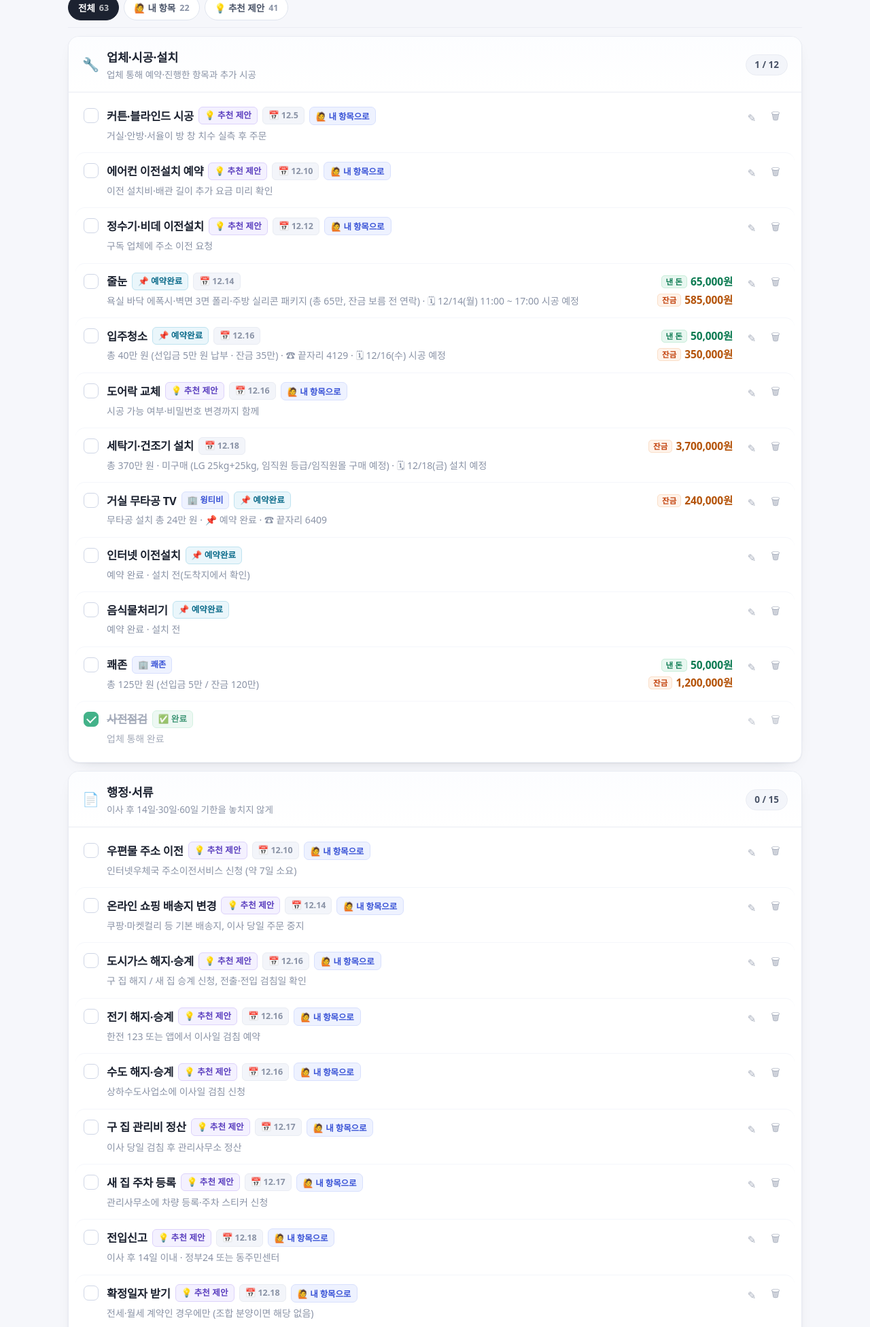
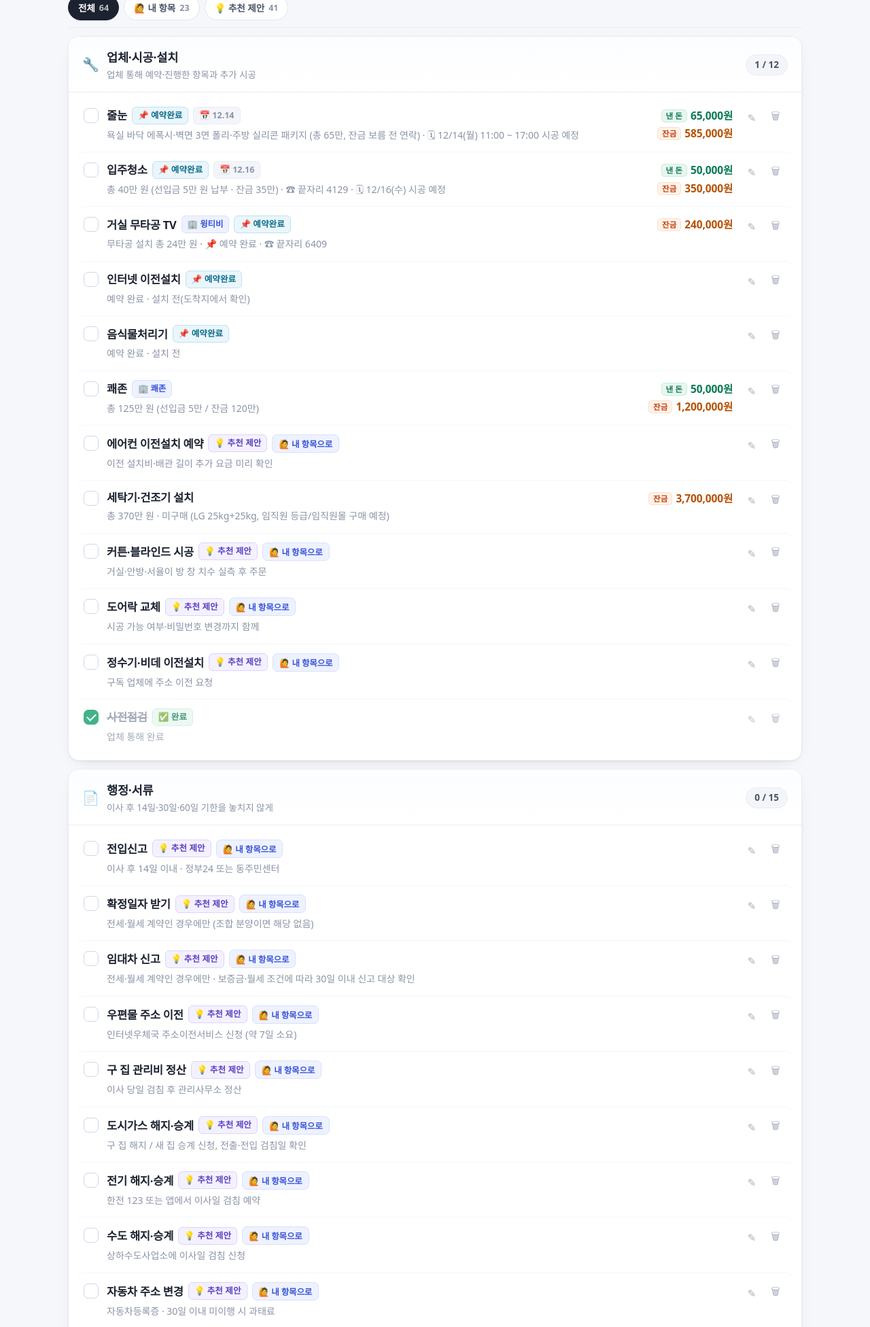
Before and after one commit to hongsy41-netizen/move_home, a plain HTML site: page index.html in a window 1280 px wide. Shown: the part 848-2800 px from the top of the page at 68% size. Drawn offline with Linux system fonts and the light colour scheme.

Commit message:
성윤 님이 말씀한 확정 5건 외 날짜 전부 미정으로(세탁기 12/18 문구 삭제), 안방 TV 이동형 거치대 추가, 날짜 미정 접힌 목록, v9 마이그레이션

```diff
--- a/index.html
+++ b/index.html
@@ -458,6 +458,17 @@
   }
   .tl-foot p{margin:0;font-size:13px;color:var(--ink-3);line-height:1.55;max-width:640px}
   .tl-daycnt{font-size:12.5px;font-weight:700;color:var(--ink-3);margin-top:8px}
+  /* 날짜 미정 — 타임라인 하단에 개수만 안내하고, 펼치면 목록 */
+  .tl-undated{border-top:1px solid var(--line);padding:0 22px;background:#fcfdff}
+  .tl-undated summary{cursor:pointer;list-style:none;display:flex;align-items:center;gap:7px;flex-wrap:wrap;padding:13px 0;font-size:13.5px;font-weight:700;color:var(--ink-2)}
+  .tl-undated summary::-webkit-details-marker{display:none}
+  .tl-undated summary::before{content:"▸";color:var(--ink-3);font-size:11px}
+  .tl-undated[open] summary::before{content:"▾"}
+  .tl-undated summary b{font-weight:800;color:var(--ink)}
+  .tl-undated .u-sub{font-weight:600;color:var(--ink-3);font-size:12.5px}
+  .tl-undated ul{list-style:none;margin:0 0 14px;padding:0;display:grid;grid-template-columns:repeat(auto-fill,minmax(230px,1fr));gap:6px}
+  .tl-undated li{display:flex;align-items:center;gap:6px;flex-wrap:wrap;font-size:13px;color:var(--ink-2);border:1px dashed var(--line-2);border-radius:9px;padding:7px 10px;background:#fff;line-height:1.4}
+  .tl-undated li .u-t{word-break:keep-all}
   .tl-empty{padding:40px 22px;text-align:center;color:var(--ink-3);font-size:15px;line-height:1.6}
   @media (max-width:680px){
     .tl-key{grid-template-columns:1fr 1fr;gap:8px;padding:14px 16px}
@@ -465,6 +476,8 @@
     .tl-day{grid-template-columns:62px minmax(0,1fr);gap:10px;padding:14px 0}
     .tl-date b{font-size:16px}
     .tl-foot{padding:14px 16px}
+    .tl-undated{padding:0 16px}
+    .tl-undated ul{grid-template-columns:1fr}
   }
 
   @media (max-width:680px){
@@ -716,14 +729,14 @@
   /* ─────────── 설정 ─────────── */
   const MOVE_DATE = "2026-12-17";
   const STORAGE_KEY = "moving-dashboard-v1";
-  const DATA_VERSION = 8;
+  const DATA_VERSION = 9;
 
   /* 성윤 님이 직접 말씀하신(이미 정해 둔) 항목 — 나머지 기본 항목은 '💡 추천 제안'으로 구분한다. */
   const OWN_TITLES = [
     "줄눈", "거실 무타공 TV", "사전점검", "입주청소", "인터넷 이전설치", "음식물처리기", "쾌존",
     "세탁기·건조기 설치", "홈카페 아일랜드 세팅", "커피머신 (웬두지 리타 BA)", "가구 (소파·식탁·침대)",
     "조명 — 아르떼미데 톨로메오 메가 플로어",
-    "밥솥", "에어프라이기", "수건", "서율방 매트리스 커버",
+    "밥솥", "에어프라이기", "수건", "서율방 매트리스 커버", "안방 TV 이동형 거치대",
     "중도금 이자 상환", "중도금 완납 증명서 발급",
     "주택담보(잔금)대출 은행 비교·선정 및 실행", "조합 잔금 납부 및 추가 납부금 확인",
     "이삿짐 업체 최종 확인", "엘리베이터 예약 15:00~18:00 재확인"
@@ -748,7 +761,7 @@
     "입주청소": { paidAmount:50000, remainingAmount:350000,
       memo:"총 40만 원 (선입금 5만 원 납부 · 잔금 35만) · ☎ 끝자리 4129 · 🗓 12/16(수) 시공 예정" },
     "세탁기·건조기 설치": { paidAmount:0, remainingAmount:3700000,
-      memo:"총 370만 원 · 미구매 (LG 25kg+25kg, 임직원 등급/임직원몰 구매 예정) · 🗓 12/18(금) 설치 예정" },
+      memo:"총 370만 원 · 미구매 (LG 25kg+25kg, 임직원 등급/임직원몰 구매 예정)" },
     "이삿짐 업체 최종 확인": { vendor:"한미", paidAmount:100000, remainingAmount:1700000,
       memo:"6톤, 사다리차 29만 원 포함 (총 180만) · ☎ 끝자리 2482 · 방문 시간·추가 요금 통화 확인" },
     "쾌존": { vendor:"쾌존", paidAmount:50000, remainingAmount:1200000,
@@ -765,18 +778,42 @@
   /* 업체명 정정 — 이미 저장된 항목에도 반영 */
   const VENDOR_FIX = { "리안데코": "린다데코" };
 
-  /* 성윤 님이 확정한 일정 — 이미 저장된 항목에도 날짜를 맞춘다 */
+  /* 성윤 님이 직접 말씀한 확정 일정 — 이 5건 외에는 어떤 날짜도 임의로 적지 않는다. */
   const CONFIRMED_DUE = {
     "줄눈": "2026-12-14",
     "입주청소": "2026-12-16",
-    "가구 (소파·식탁·침대)": "2026-12-17"
+    "가구 (소파·식탁·침대)": "2026-12-17",
+    "이삿짐 업체 최종 확인": "2026-12-17",
+    "엘리베이터 예약 15:00~18:00 재확인": "2026-12-17"
   };
-  /* 12월 15일은 일정을 두지 않는 날 — 이 날 잳혀 있던 기본 항목은 앞뒤 날짜로 옮긴다 */
-  const MOVE_OFF_15 = {
-    "세탁기·건조기 설치": "2026-12-18",
-    "도시가스 해지·승계": "2026-12-16",
-    "전기 해지·승계": "2026-12-16",
-    "수도 해지·승계": "2026-12-16"
+  /* v8까지 기본값으로 넣어 두었던 날짜 — 저장값에 남아 있으면 비운다(성윤 님이 말씀한 적 없음). */
+  const V8_SEED_DUE = {
+    "줄눈": "2026-12-14", "거실 무타공 TV": "", "사전점검": "", "입주청소": "2026-12-16",
+    "인터넷 이전설치": "", "음식물처리기": "", "쾌존": "",
+    "에어컨 이전설치 예약": "2026-12-10", "세탁기·건조기 설치": "2026-12-18",
+    "커튼·블라인드 시공": "2026-12-05", "도어락 교체": "2026-12-16", "정수기·비데 이전설치": "2026-12-12",
+    "전입신고": "2026-12-18", "확정일자 받기": "2026-12-18", "임대차 신고": "2027-01-16",
+    "우편물 주소 이전": "2026-12-10", "구 집 관리비 정산": "2026-12-17",
+    "도시가스 해지·승계": "2026-12-16", "전기 해지·승계": "2026-12-16", "수도 해지·승계": "2026-12-16",
+    "자동차 주소 변경": "2026-12-24", "자동차 보험 주소 변경": "2026-12-18", "건강보험 주소 변경": "2026-12-24",
+    "서율이 전학 절차": "2026-12-18", "은행·카드사 주소 변경": "2026-12-31",
+    "온라인 쇼핑 배송지 변경": "2026-12-14", "새 집 주차 등록": "2026-12-17",
+    "잔금 이체 한도 상향 신청": "2026-12-08", "중도금 이자 상환": "", "중도금 완납 증명서 발급": "",
+    "주택담보(잔금)대출 은행 비교·선정 및 실행": "2026-12-17", "조합 잔금 납부 및 추가 납부금 확인": "2026-12-17",
+    "취득세·지방교육세 신고·납부": "2027-02-15", "등기 접수 · 법무사 비용": "2026-12-17",
+    "중개수수료(복비) 지급": "", "장기수선충당금 정산": "2026-12-17", "관리비 예치금·선수관리비": "2026-12-17",
+    "근저당 설정 확인": "2026-12-22", "주택화재보험 가입": "2026-12-16",
+    "홈카페 아일랜드 세팅": "2026-12-10", "커피머신 (웬두지 리타 BA)": "",
+    "가구 (소파·식탁·침대)": "2026-12-17", "조명 — 아르떼미데 톨로메오 메가 플로어": "",
+    "밥솥": "", "에어프라이기": "", "수건": "", "서율방 매트리스 커버": "",
+    "욕실 환풍기(휴젠뜨 대체)": "2026-12-12", "분리수거함": "2026-12-12",
+    "현관 신발장·수납 정리용품": "2026-12-12", "청소·생활용품": "2026-12-16",
+    "이삿짐 업체 최종 확인": "2026-12-16", "엘리베이터 예약 15:00~18:00 재확인": "2026-12-17",
+    "출발지 엘리베이터·주차 자리": "2026-12-16", "공과금 계량기 사진 촬영": "2026-12-17",
+    "열쇠·카드키·음식물카드 반납": "2026-12-17", "도어락 비밀번호 변경": "2026-12-17",
+    "귀중품·서류 따로 챙기기": "2026-12-17", "냉장고 비우기·해동": "2026-12-16",
+    "세탁기 물 빼기": "2026-12-17", "공유기·셋톱박스 반납": "2026-12-17",
+    "짐 검수·파손 확인": "2026-12-17", "새 집 하자 사진 남기기": "2026-12-17"
   };
 
   /* 메모 문구가 바뀐 항목의 예전 기본 메모 — 사용자가 직접 고친 메모는 덮어쓰지 않기 위해 */
@@ -789,7 +826,8 @@
     "세탁기·건조기 설치": [
       "도착지 배수·전원 위치 확인, 설치 기사 방문 시간 조율",
       "총 370만 원 — 워시타워 (결제 완료·잔금 구분 필요 시 수정)",
-      "총 370만 원 · 미구매 (LG 25kg+25kg, 임직원 등급/임직원몰 구매 예정)"
+      "총 370만 원 · 미구매 (LG 25kg+25kg, 임직원 등급/임직원몰 구매 예정)",
+      "총 370만 원 · 미구매 (LG 25kg+25kg, 임직원 등급/임직원몰 구매 예정) · 🗓 12/18(금) 설치 예정"
     ],
     "가구 (소파·식탁·침대)": [
       "쇼파 250 · 식탁 149 · 침대 269 (총 717만 → 650만 할인)"
@@ -820,45 +858,45 @@
       d("vendor","음식물처리기","예약 완료 · 설치 전",0,"",false),
       d("vendor","쾌존","",0,"",false),
       /* 업체·시공·설치 — 추가로 챙길 것 */
-      d("vendor","에어컨 이전설치 예약","이전 설치비·배관 길이 추가 요금 미리 확인",0,"2026-12-10"),
-      d("vendor","세탁기·건조기 설치","도착지 배수·전원 위치 확인, 설치 기사 방문 시간 조율",0,"2026-12-18"),
-      d("vendor","커튼·블라인드 시공","거실·안방·서율이 방 창 치수 실측 후 주문",0,"2026-12-05"),
-      d("vendor","도어락 교체","시공 가능 여부·비밀번호 변경까지 함께",0,"2026-12-16"),
-      d("vendor","정수기·비데 이전설치","구독 업체에 주소 이전 요청",0,"2026-12-12"),
+      d("vendor","에어컨 이전설치 예약","이전 설치비·배관 길이 추가 요금 미리 확인",0,""),
+      d("vendor","세탁기·건조기 설치","도착지 배수·전원 위치 확인, 설치 기사 방문 시간 조율",0,""),
+      d("vendor","커튼·블라인드 시공","거실·안방·서율이 방 창 치수 실측 후 주문",0,""),
+      d("vendor","도어락 교체","시공 가능 여부·비밀번호 변경까지 함께",0,""),
+      d("vendor","정수기·비데 이전설치","구독 업체에 주소 이전 요청",0,""),
 
       /* 행정·서류 */
-      d("admin","전입신고","이사 후 14일 이내 · 정부24 또는 동주민센터",0,"2026-12-18"),
-      d("admin","확정일자 받기","전세·월세 계약인 경우에만 (조합 분양이면 해당 없음)",0,"2026-12-18"),
-      d("admin","임대차 신고","전세·월세 계약인 경우에만 · 보증금·월세 조건에 따라 30일 이내 신고 대상 확인",0,"2027-01-16"),
-      d("admin","우편물 주소 이전","인터넷우체국 주소이전서비스 신청 (약 7일 소요)",0,"2026-12-10"),
-      d("admin","구 집 관리비 정산","이사 당일 검침 후 관리사무소 정산",0,"2026-12-17"),
-      d("admin","도시가스 해지·승계","구 집 해지 / 새 집 승계 신청, 전출·전입 검침일 확인",0,"2026-12-16"),
-      d("admin","전기 해지·승계","한전 123 또는 앱에서 이사일 검침 예약",0,"2026-12-16"),
-      d("admin","수도 해지·승계","상하수도사업소에 이사일 검침 신청",0,"2026-12-16"),
-      d("admin","자동차 주소 변경","자동차등록증 · 30일 이내 미이행 시 과태료",0,"2026-12-24"),
-      d("admin","자동차 보험 주소 변경","보험사 앱 또는 콜센터, 주차 위치 변경도 함께",0,"2026-12-18"),
-      d("admin","건강보험 주소 변경","건강보험공단 1577-1000 또는 The건강보험 앱",0,"2026-12-24"),
-      d("admin","서율이 전학 절차","새 학교 배정·전입학 서류, 겨울방학 일정 함께 확인",0,"2026-12-18"),
-      d("admin","은행·카드사 주소 변경","우편물 수령 주소 위주로 정리",0,"2026-12-31"),
-      d("admin","온라인 쇼핑 배송지 변경","쿠팡·마켓컬리 등 기본 배송지, 이사 당일 주문 중지",0,"2026-12-14"),
-      d("admin","새 집 주차 등록","관리사무소에 차량 등록·주차 스티커 신청",0,"2026-12-17"),
+      d("admin","전입신고","이사 후 14일 이내 · 정부24 또는 동주민센터",0,""),
+      d("admin","확정일자 받기","전세·월세 계약인 경우에만 (조합 분양이면 해당 없음)",0,""),
+      d("admin","임대차 신고","전세·월세 계약인 경우에만 · 보증금·월세 조건에 따라 30일 이내 신고 대상 확인",0,""),
+      d("admin","우편물 주소 이전","인터넷우체국 주소이전서비스 신청 (약 7일 소요)",0,""),
+      d("admin","구 집 관리비 정산","이사 당일 검침 후 관리사무소 정산",0,""),
+      d("admin","도시가스 해지·승계","구 집 해지 / 새 집 승계 신청, 전출·전입 검침일 확인",0,""),
+      d("admin","전기 해지·승계","한전 123 또는 앱에서 이사일 검침 예약",0,""),
+      d("admin","수도 해지·승계","상하수도사업소에 이사일 검침 신청",0,""),
+      d("admin","자동차 주소 변경","자동차등록증 · 30일 이내 미이행 시 과태료",0,""),
+      d("admin","자동차 보험 주소 변경","보험사 앱 또는 콜센터, 주차 위치 변경도 함께",0,""),
+      d("admin","건강보험 주소 변경","건강보험공단 1577-1000 또는 The건강보험 앱",0,""),
+      d("admin","서율이 전학 절차","새 학교 배정·전입학 서류, 겨울방학 일정 함께 확인",0,""),
+      d("admin","은행·카드사 주소 변경","우편물 수령 주소 위주로 정리",0,""),
+      d("admin","온라인 쇼핑 배송지 변경","쿠팡·마켓컬리 등 기본 배송지, 이사 당일 주문 중지",0,""),
+      d("admin","새 집 주차 등록","관리사무소에 차량 등록·주차 스티커 신청",0,""),
 
       /* 대출·세금·금융 */
-      d("finance","잔금 이체 한도 상향 신청","약 9억 원 이체 대비 · 은행 1일 이체한도와 창구 사전 예약 확인",0,"2026-12-08"),
+      d("finance","잔금 이체 한도 상향 신청","약 9억 원 이체 대비 · 은행 1일 이체한도와 창구 사전 예약 확인",0,""),
       d("finance","중도금 이자 상환","새마을금고 상도중앙본점 (금액 체크 필요)",0,""),
       d("finance","중도금 완납 증명서 발급","새마을금고 상도중앙본점 중도금·이자 상환 후 수령",0,""),
-      d("finance","주택담보(잔금)대출 은행 비교·선정 및 실행","약 9억 원 규모 예정, 은행 미정 · 금리·한도·인지세·근저당 조건 비교",0,"2026-12-17"),
-      d("finance","조합 잔금 납부 및 추가 납부금 확인","조합 잔금 및 추가 납부 금액 확인 필요",0,"2026-12-17"),
-      d("finance","취득세·지방교육세 신고·납부","취득일부터 60일 이내 · 위택스 또는 구청, 조합 분양 취득가액 기준",0,"2027-02-15"),
-      d("finance","등기 접수 · 법무사 비용","잔금일 접수, 등기필증 수령 방법 확인",0,"2026-12-17"),
+      d("finance","주택담보(잔금)대출 은행 비교·선정 및 실행","약 9억 원 규모 예정, 은행 미정 · 금리·한도·인지세·근저당 조건 비교",0,""),
+      d("finance","조합 잔금 납부 및 추가 납부금 확인","조합 잔금 및 추가 납부 금액 확인 필요",0,""),
+      d("finance","취득세·지방교육세 신고·납부","취득일부터 60일 이내 · 위택스 또는 구청, 조합 분양 취득가액 기준",0,""),
+      d("finance","등기 접수 · 법무사 비용","잔금일 접수, 등기필증 수령 방법 확인",0,""),
       d("finance","중개수수료(복비) 지급","부동산 중개로 계약한 경우에만 해당 (조합 분양이면 없음)",0,""),
-      d("finance","장기수선충당금 정산","조합 정산 내역과 입주 시 부과분 확인",0,"2026-12-17"),
-      d("finance","관리비 예치금·선수관리비","입주 시 납부 항목과 금액 확인",0,"2026-12-17"),
-      d("finance","근저당 설정 확인","대출 실행 후 등기부에 설정 여부 확인",0,"2026-12-22"),
-      d("finance","주택화재보험 가입","대출 조건이면 필수, 보장 범위 비교",0,"2026-12-16"),
+      d("finance","장기수선충당금 정산","조합 정산 내역과 입주 시 부과분 확인",0,""),
+      d("finance","관리비 예치금·선수관리비","입주 시 납부 항목과 금액 확인",0,""),
+      d("finance","근저당 설정 확인","대출 실행 후 등기부에 설정 여부 확인",0,""),
+      d("finance","주택화재보험 가입","대출 조건이면 필수, 보장 범위 비교",0,""),
 
       /* 살 것들·가전·가구 */
-      d("buy","홈카페 아일랜드 세팅","리타 BA 자리·콘센트 위치, 60×210 아일랜드 기준 배치",0,"2026-12-10"),
+      d("buy","홈카페 아일랜드 세팅","리타 BA 자리·콘센트 위치, 60×210 아일랜드 기준 배치",0,""),
       d("buy","커피머신 (웬두지 리타 BA)","",0,"",true),
       d("buy","가구 (소파·식탁·침대)","",0,"2026-12-17",false),
       d("buy","조명 — 아르떼미데 톨로메오 메가 플로어","",0,"",false),
@@ -866,24 +904,25 @@
       d("buy","에어프라이기","미구매",0,"",false),
       d("buy","수건","미구매",0,"",false),
       d("buy","서율방 매트리스 커버","미구매",0,"",false),
-      d("buy","욕실 환풍기(휴젠뜨 대체)","샤오미 욕바 등 후보 비교, 설치 방식 확인",0,"2026-12-12"),
-      d("buy","분리수거함","스테인레스 3구, 주방 동선에 맞는 크기",0,"2026-12-12"),
-      d("buy","현관 신발장·수납 정리용품","새 집 치수 실측 후 주문",0,"2026-12-12"),
-      d("buy","청소·생활용품","세제·걸레·쓰레기봉투·건전지 등 첫날 필요한 것",0,"2026-12-16"),
+      d("buy","안방 TV 이동형 거치대","미구매",0,"",false),
+      d("buy","욕실 환풍기(휴젠뜨 대체)","샤오미 욕바 등 후보 비교, 설치 방식 확인",0,""),
+      d("buy","분리수거함","스테인레스 3구, 주방 동선에 맞는 크기",0,""),
+      d("buy","현관 신발장·수납 정리용품","새 집 치수 실측 후 주문",0,""),
+      d("buy","청소·생활용품","세제·걸레·쓰레기봉투·건전지 등 첫날 필요한 것",0,""),
 
       /* 이사 당일·직전 */
-      d("day","이삿짐 업체 최종 확인","방문 시간·짐 목록·추가 요금 없는지 통화로 확인",0,"2026-12-16"),
+      d("day","이삿짐 업체 최종 확인","방문 시간·짐 목록·추가 요금 없는지 통화로 확인",0,"2026-12-17"),
       d("day","엘리베이터 예약 15:00~18:00 재확인","도착지 관리사무소에 전날·당일 아침 두 번 확인",0,"2026-12-17"),
-      d("day","출발지 엘리베이터·주차 자리","구 집 관리사무소에 사용 시간 미리 알리기",0,"2026-12-16"),
-      d("day","공과금 계량기 사진 촬영","전기·수도·가스 계량기, 이사 직전에 찍어 두기",0,"2026-12-17"),
-      d("day","열쇠·카드키·음식물카드 반납","구 집 반납 / 새 집 수령 목록 확인",0,"2026-12-17"),
-      d("day","도어락 비밀번호 변경","입주 직후 바로 변경",0,"2026-12-17"),
-      d("day","귀중품·서류 따로 챙기기","계약서·등기·여권·현금은 직접 들고 이동",0,"2026-12-17"),
-      d("day","냉장고 비우기·해동","전날 밤에 음식 정리, 문 열어 두고 이동",0,"2026-12-16"),
-      d("day","세탁기 물 빼기","잔수 제거 후 이동, 호스 분리",0,"2026-12-17"),
-      d("day","공유기·셋톱박스 반납","구 집 통신 장비 반납, 새 집 설치 일정 확인",0,"2026-12-17"),
-      d("day","짐 검수·파손 확인","이삿짐 목록과 대조, 파손은 당일 사진 남기기",0,"2026-12-17"),
-      d("day","새 집 하자 사진 남기기","입주 직후 벽·바닥·수전 상태 촬영",0,"2026-12-17")
+      d("day","출발지 엘리베이터·주차 자리","구 집 관리사무소에 사용 시간 미리 알리기",0,""),
+      d("day","공과금 계량기 사진 촬영","전기·수도·가스 계량기, 이사 직전에 찍어 두기",0,""),
+      d("day","열쇠·카드키·음식물카드 반납","구 집 반납 / 새 집 수령 목록 확인",0,""),
+      d("day","도어락 비밀번호 변경","입주 직후 바로 변경",0,""),
+      d("day","귀중품·서류 따로 챙기기","계약서·등기·여권·현금은 직접 들고 이동",0,""),
+      d("day","냉장고 비우기·해동","전날 밤에 음식 정리, 문 열어 두고 이동",0,""),
+      d("day","세탁기 물 빼기","잔수 제거 후 이동, 호스 분리",0,""),
+      d("day","공유기·셋톱박스 반납","구 집 통신 장비 반납, 새 집 설치 일정 확인",0,""),
+      d("day","짐 검수·파손 확인","이삿짐 목록과 대조, 파손은 당일 사진 남기기",0,""),
+      d("day","새 집 하자 사진 남기기","입주 직후 벽·바닥·수전 상태 촬영",0,"")
     ];
   }
 
@@ -951,19 +990,19 @@
     });
   }
 
-  /* 예전 저장값 업그레이드(v7 → v8) */
+  /* 예전 저장값 업그레이드(→ v9) */
   function applyUpgrade(items){
     applyCostSeed(items);
     applyDepositFix(items);
     applyReservedFix(items);
     applySuggestedFix(items);
-    applyScheduleFix(items);
+    applyDueCleanup(items);
     applyLightFix(items);
     applyBuyFix(items);
   }
 
   /* 성윤 님이 '살 것들'로 말한 추가 품목 — 저장값에 없으면 넣는다. */
-  const BUY_ADD = ["밥솥", "에어프라이기", "수건", "서율방 매트리스 커버"];
+  const BUY_ADD = ["밥솥", "에어프라이기", "수건", "서율방 매트리스 커버", "안방 TV 이동형 거치대"];
   function applyBuyFix(items){
     const seed = defaults();
     BUY_ADD.forEach(title=>{
@@ -1012,15 +1051,29 @@
     });
   }
 
-  /* 확정 일정(12/14 줄눈 · 12/16 입주청소 · 12/17 가구)과 12/15 비우기를 저장값에 반영.
-     성윤 님이 이미 따로 정한 날짜(기본값이 아닌 값)는 건드리지 않는다. */
-  function applyScheduleFix(items){
+  /* 성윤 님이 말씀하지 않은 날짜 정리(v8 → v9).
+     - 확정 5건(12/14 줄눈 · 12/16 입주청소 · 12/17 가구/이삿짐 최종 확인/엘리베이터 재확인)만 날짜를 남긴다.
+     - 그 밖에 기본값으로 넣어 두었던 날짜(세탁기 12/18, 유틸리티 12/16 등)는 모두 비운다.
+     - 성윤 님이 직접 추가한 항목의 날짜는 성윤 님이 정한 것이므로 건드리지 않는다. */
+  function applyDueCleanup(items){
     items.forEach(it=>{
       const fixed = CONFIRMED_DUE[it.title];
       if(fixed){ it.due = fixed; return; }
-      const away = MOVE_OFF_15[it.title];
-      if(away && (!it.due || it.due === "2026-12-15")) it.due = away;
+      it.memo = scrubMemoDate(it.memo);
+      if(!Object.prototype.hasOwnProperty.call(V8_SEED_DUE, it.title)) return;
+      if(!it.due) return;
+      if(it.due === V8_SEED_DUE[it.title] || it.due === "2026-12-15") it.due = "";
     });
+  }
+
+  /* 메모에 임의로 적어 둔 설치·시공 예정 날짜 문구를 지운다(법정 기한 설명은 그대로 둔다). */
+  const MEMO_DATE_PATTERNS = [
+    /\s*·?\s*🗓\s*\d{1,2}\/\d{1,2}(\([월화수목금토일]\))?[^·\n]*?(예정|설치|시공)/g
+  ];
+  function scrubMemoDate(memo){
+    let m = String(memo || "");
+    MEMO_DATE_PATTERNS.forEach(function(re){ m = m.replace(re, ""); });
+    return m.replace(/\.\s*$/, "").trim();
   }
 
   /* 실제 시공·설치 전인데 완료로 체크돼 있던 항목은 체크를 풀고 '예약완료'로 표시한다. */
@@ -1462,6 +1515,18 @@
     });
     html += '</div>';
 
+    /* 날짜 미정 항목 — 타임라인에는 날짜가 정해진 것만 올리고, 나머지는 개수만 접어 둔다. */
+    const undated = state.items.filter(i=>!i.due);
+    if(undated.length){
+      html += '<details class="tl-undated">'
+        + '<summary>🗓 날짜 미정 <b>' + undated.length + '개</b>'
+        +   '<span class="u-sub">성윤 님이 날짜를 말씀하신 항목만 위에 표시합니다 · 펼쳐서 확인</span></summary>'
+        + '<ul>' + undated.map(i=>'<li><span class="u-t">' + esc(i.title) + '</span>'
+        +   (i.done ? '<span class="tag">✅ 완료</span>' : (i.reserved ? '<span class="tag res">📌 예약완료</span>' : ''))
+        +   (i.suggested ? '<span class="tag sug">💡 추천 제안</span>' : '') + '</li>').join('') + '</ul>'
+        + '</details>';
+    }
+
     html += '<div class="tl-foot">'
       + '<p>🙋 내 항목과 💡 추천 제안을 날짜순으로 함께 보여 줍니다 · 체크박스로 바로 완료 처리하고 ✎ 로 수정할 수 있습니다.</p>'
       + '<button class="btn" type="button" data-act="backlist">← 체크리스트로 돌아가기</button>'
```
Also changed, not shown: 1 other file.
